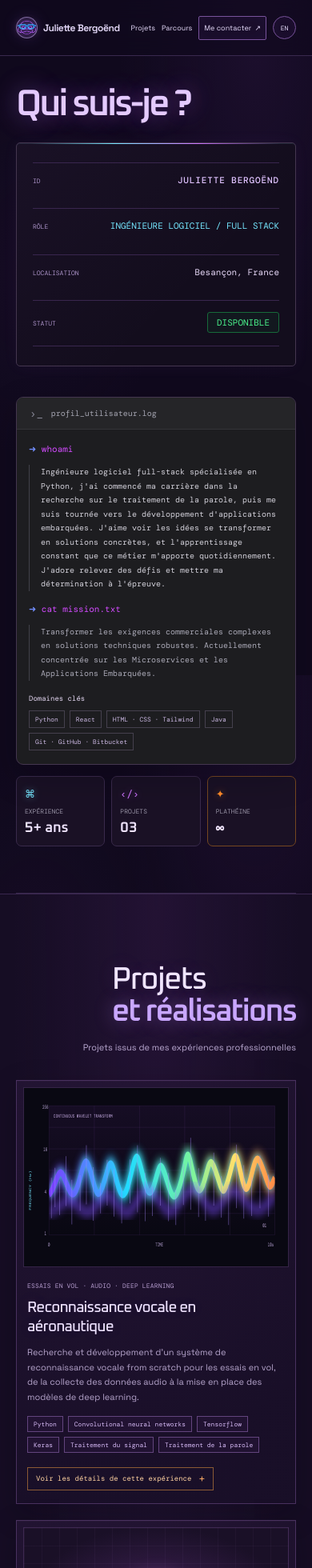
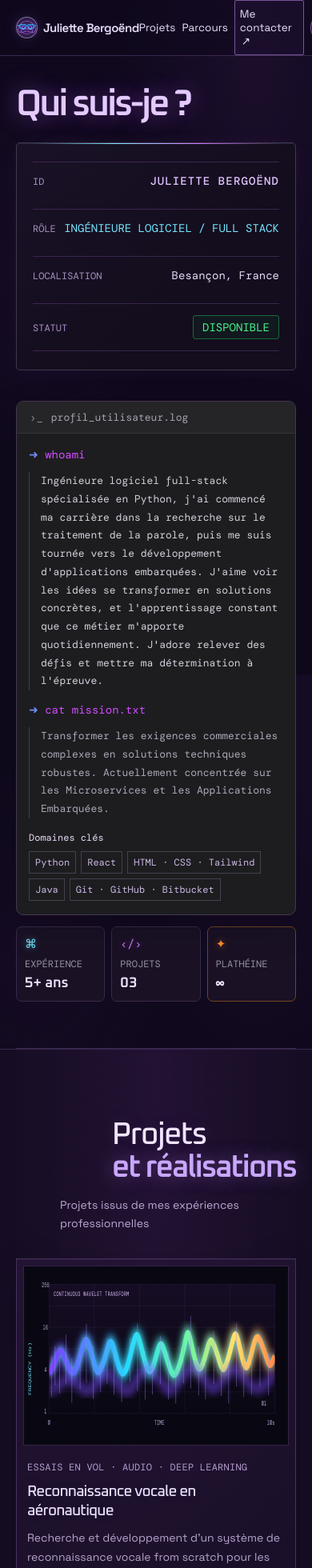
Before and after one commit to julietteBergoend/git-portfolio, a React (Vite) app in the folder portfolio/: page / in a window 390 px wide. Shown: the top 1960 px of the page at 80% size. Built offline with nearby package versions, Linux system fonts and the light colour scheme.

Commit message:
Bigger text, land on top of page after loading

```diff
--- a/portfolio/src/App.css
+++ b/portfolio/src/App.css
@@ -34,7 +34,7 @@
   place-items: center;
   border-radius: 50%;
   background: var(--accent);
-  font-size: 12px;
+  font-size: 15px;
   letter-spacing: -0.07em;
 }
 
@@ -49,8 +49,8 @@
 .site-nav {
   display: flex;
   align-items: center;
-  gap: 25px;
-  font-size: 12px;
+  gap: 30px;
+  font-size: 15px;
 }
 
 .site-nav > a:not(.nav-contact),
@@ -87,7 +87,7 @@
   border-radius: 50%;
   background: transparent;
   font-family: var(--mono);
-  font-size: 9px;
+  font-size: 12px;
   cursor: pointer;
   transition: background 180ms ease, border-color 180ms ease;
 }
@@ -117,7 +117,7 @@
   margin: 0;
   color: var(--muted);
   font-family: var(--mono);
-  font-size: 10px;
+  font-size: 13px;
   letter-spacing: 0.035em;
   line-height: 1.7;
   text-transform: uppercase;
@@ -167,7 +167,7 @@
   max-width: 290px;
   margin: 0;
   color: var(--muted);
-  font-size: 13px;
+  font-size: 15px;
   line-height: 1.75;
 }
 
@@ -178,7 +178,7 @@
   gap: 9px;
   padding-bottom: 5px;
   border-bottom: 1px solid var(--ink);
-  font-size: 11px;
+  font-size: 14px;
   font-weight: 500;
   white-space: nowrap;
   transition: gap 180ms ease;
@@ -296,7 +296,7 @@
   right: 24px;
   bottom: 23px;
   font-family: var(--mono);
-  font-size: 9px;
+  font-size: 12px;
 }
 
 .art-stamp {
@@ -310,7 +310,7 @@
   border: 1px solid var(--ink);
   border-radius: 50%;
   font-family: var(--mono);
-  font-size: 7px;
+  font-size: 10px;
   line-height: 1.5;
   text-align: center;
   transform: rotate(12deg);
@@ -334,7 +334,7 @@
   gap: 15px;
   color: var(--muted);
   font-family: var(--mono);
-  font-size: 9px;
+  font-size: 12px;
   text-transform: uppercase;
 }
 
@@ -370,7 +370,7 @@
   max-width: 245px;
   margin: 0 0 3px;
   color: var(--muted);
-  font-size: 12px;
+  font-size: 15px;
   line-height: 1.7;
 }
 
@@ -393,7 +393,7 @@
   gap: 14px;
   color: #7d8f39;
   font-family: var(--mono);
-  font-size: 10px;
+  font-size: 13px;
 }
 
 .timeline-line {
@@ -419,7 +419,7 @@
   margin: 0 0 7px;
   color: var(--muted);
   font-family: var(--mono);
-  font-size: 9px;
+  font-size: 12px;
   letter-spacing: 0.02em;
   text-transform: uppercase;
 }
@@ -435,7 +435,7 @@
 .experience-company {
   margin: 5px 0 0;
   color: var(--muted);
-  font-size: 11px;
+  font-size: 14px;
 }
 
 .experience-company span,
@@ -453,12 +453,12 @@
   border: 1px solid var(--line);
   border-radius: 50%;
   color: #74746b;
-  font-size: 13px;
+  font-size: 15px;
 }
 
 .experience-summary {
   margin: 18px 0 9px;
-  font-size: 13px;
+  font-size: 15px;
   font-weight: 500;
   line-height: 1.65;
 }
@@ -469,7 +469,7 @@
   margin: 0;
   padding: 0;
   color: var(--muted);
-  font-size: 11px;
+  font-size: 14px;
   line-height: 1.65;
   list-style: none;
 }
@@ -571,7 +571,7 @@
   bottom: 13px;
   color: #24231f9c;
   font-family: var(--mono);
-  font-size: 9px;
+  font-size: 12px;
 }
 
 .project-info {
@@ -582,7 +582,7 @@
   margin: 0 0 8px;
   color: var(--muted);
   font-family: var(--mono);
-  font-size: 8px;
+  font-size: 12px;
   letter-spacing: 0.02em;
   text-transform: uppercase;
 }
@@ -597,7 +597,7 @@
 .project-description {
   margin: 9px 0 0;
   color: #696861;
-  font-size: 11px;
+  font-size: 14px;
   line-height: 1.7;
 }
 
@@ -680,14 +680,14 @@
   flex: 0 0 auto;
   color: #a991c5;
   font-family: var(--mono);
-  font-size: 10px;
+  font-size: 13px;
   text-transform: uppercase;
 }
 
 .profile-fact strong {
   color: #e7d8f8;
   font-family: var(--mono);
-  font-size: 13px;
+  font-size: 15px;
   font-weight: 400;
   text-align: right;
 }
@@ -710,7 +710,7 @@
   border-radius: 3px;
   background: #0c6d321c;
   color: #4af28b;
-  font-size: 10px;
+  font-size: 13px;
   text-transform: uppercase;
 }
 
@@ -740,7 +740,7 @@
   background: #252528;
   color: #a4a4b0;
   font-family: var(--mono);
-  font-size: 10px;
+  font-size: 13px;
 }
 
 .terminal-titlebar > span:first-child {
@@ -758,7 +758,7 @@
   margin: 0 0 13px;
   color: #d34bff;
   font-family: var(--mono);
-  font-size: 11px;
+  font-size: 14px;
 }
 
 .terminal-command span {
@@ -771,7 +771,7 @@
   border-left: 1px solid #414149;
   color: #d2d0d9;
   font-family: var(--mono);
-  font-size: 11px;
+  font-size: 14px;
   line-height: 1.75;
 }
 
@@ -783,7 +783,7 @@
   margin: 16px 0 9px;
   color: #e6d9f4;
   font-family: var(--mono);
-  font-size: 9px;
+  font-size: 12px;
 }
 
 .terminal-skills {
@@ -800,7 +800,7 @@
   border: 1px solid #45404e;
   color: #bcb1cf;
   font-family: var(--mono);
-  font-size: 8px;
+  font-size: 12px;
 }
 
 .profile-stats {
@@ -824,7 +824,7 @@
 .profile-stat-icon {
   color: var(--cyan);
   font-family: var(--mono);
-  font-size: 13px;
+  font-size: 15px;
   text-shadow: 0 0 10px #75e7ff76;
 }
 
@@ -842,7 +842,7 @@
   margin: 7px 0 5px;
   color: #9691a3;
   font-family: var(--mono);
-  font-size: 8px;
+  font-size: 12px;
   text-transform: uppercase;
 }
 
@@ -866,13 +866,13 @@
   gap: 14px;
   padding: 11px 0;
   border-bottom: 1px solid var(--line);
-  font-size: 11px;
+  font-size: 14px;
 }
 
 .skills-list li span:last-child {
   color: var(--muted);
   font-family: var(--mono);
-  font-size: 9px;
+  font-size: 12px;
   text-align: right;
 }
 
@@ -888,7 +888,7 @@
 .education-item > p:last-child {
   margin: 7px 0 0;
   color: var(--muted);
-  font-size: 10px;
+  font-size: 13px;
   line-height: 1.6;
 }
 
@@ -927,7 +927,7 @@
 .publication-summary {
   margin: 0;
   color: var(--muted);
-  font-size: 10px;
+  font-size: 13px;
   line-height: 1.7;
 }
 
@@ -946,7 +946,7 @@
   gap: 8px;
   padding-bottom: 5px;
   border-bottom: 1px solid var(--ink);
-  font-size: 10px;
+  font-size: 13px;
   white-space: nowrap;
 }
 
@@ -973,7 +973,7 @@
 .contact-intro {
   margin: 0;
   color: var(--muted);
-  font-size: 12px;
+  font-size: 15px;
 }
 
 .contact-links {
@@ -990,7 +990,7 @@
   gap: 9px;
   padding-bottom: 5px;
   border-bottom: 1px solid var(--ink);
-  font-size: 12px;
+  font-size: 15px;
 }
 
 .contact-link .arrow-icon {
@@ -1019,13 +1019,13 @@
 }
 
 .footer-wordmark {
-  font-size: 12px;
+  font-size: 15px;
 }
 
 .footer-wordmark .wordmark-mark {
   width: 24px;
   height: 24px;
-  font-size: 10px;
+  font-size: 13px;
 }
 
 .footer-wordmark .wordmark-platy {
@@ -1036,7 +1036,7 @@
 .site-footer > p,
 .back-to-top {
   color: var(--muted);
-  font-size: 10px;
+  font-size: 13px;
 }
 
 .site-footer > p span {
@@ -1054,7 +1054,7 @@
   }
 
   .site-nav {
-    gap: 16px;
+    gap: 20px;
   }
 
   .hero {
@@ -1119,7 +1119,7 @@
 
   .wordmark {
     gap: 7px;
-    font-size: 12px;
+    font-size: 15px;
   }
 
   .wordmark-mark {
@@ -1129,7 +1129,7 @@
 
   .site-nav {
     gap: 11px;
-    font-size: 10px;
+    font-size: 13px;
   }
 
   .nav-contact {
@@ -1143,7 +1143,7 @@
   .language-toggle {
     width: 29px;
     height: 29px;
-    font-size: 8px;
+    font-size: 12px;
   }
 
   .hero {
@@ -1158,7 +1158,7 @@
   }
 
   .eyebrow {
-    font-size: 8px;
+    font-size: 12px;
   }
 
   .hero h1 {
@@ -1176,7 +1176,7 @@
 
   .hero-intro {
     max-width: 310px;
-    font-size: 12px;
+    font-size: 15px;
   }
 
   .hero-art {
@@ -1207,12 +1207,12 @@
     right: 17px;
     width: 63px;
     height: 63px;
-    font-size: 6px;
+    font-size: 10px;
   }
 
   .hero-index {
     bottom: 27px;
-    font-size: 8px;
+    font-size: 12px;
   }
 
   .work-section,
@@ -1234,7 +1234,7 @@
 
   .section-aside {
     max-width: 295px;
-    font-size: 11px;
+    font-size: 14px;
   }
 
   .experience-item {
@@ -1244,7 +1244,7 @@
   }
 
   .experience-index {
-    font-size: 9px;
+    font-size: 12px;
   }
 
   .experience-heading h3 {
@@ -1252,17 +1252,17 @@
   }
 
   .experience-company {
-    font-size: 10px;
+    font-size: 13px;
     line-height: 1.6;
   }
 
   .experience-summary {
     margin-top: 14px;
-    font-size: 12px;
+    font-size: 15px;
   }
 
   .experience-main ul {
-    font-size: 10px;
+    font-size: 13px;
   }
 
   .project-list {
@@ -1307,11 +1307,11 @@
   }
 
   .profile-fact span {
-    font-size: 8px;
+    font-size: 12px;
   }
 
   .profile-fact strong {
-    font-size: 11px;
+    font-size: 14px;
   }
 
   .profile-heading {
@@ -1327,7 +1327,7 @@
   }
 
   .terminal-text {
-    font-size: 10px;
+    font-size: 13px;
   }
 
   .profile-stats {
@@ -1384,7 +1384,7 @@
   }
 
   .contact-link {
-    font-size: 10px;
+    font-size: 13px;
   }
 
   .site-footer {
@@ -1481,7 +1481,7 @@
 .loader-star-three {
   right: 20%;
   bottom: 12%;
-  font-size: 12px;
+  font-size: 15px;
   animation-delay: 650ms;
 }
 
@@ -1504,7 +1504,7 @@
   margin-top: 7px;
   color: #a991c5;
   font-family: var(--mono);
-  font-size: 9px;
+  font-size: 12px;
   letter-spacing: 0.09em;
   text-transform: uppercase;
 }
@@ -1622,7 +1622,7 @@ body.loading-active {
 
 .site-nav {
   font-family: var(--mono);
-  font-size: 10px;
+  font-size: 16px;
 }
 
 .site-nav > a:not(.nav-contact):hover,
@@ -1658,7 +1658,7 @@ body.loading-active {
 .eyebrow {
   color: #b7a3d4;
   font-family: var(--mono);
-  font-size: 9px;
+  font-size: 12px;
   letter-spacing: 0.1em;
 }
 
@@ -1996,7 +1996,7 @@ body.loading-active {
 .cwt-number {
   fill: #b7a3d4;
   font-family: var(--mono);
-  font-size: 10px;
+  font-size: 13px;
 }
 
 .cwt-axis-labels text {
@@ -2005,12 +2005,12 @@ body.loading-active {
 
 .cwt-axis-labels text:last-child {
   fill: #75e7ff;
-  font-size: 9px;
+  font-size: 12px;
 }
 
 .cwt-label {
   fill: #e0c3ff;
-  font-size: 9px;
+  font-size: 12px;
   letter-spacing: 1px;
 }
 
@@ -2061,7 +2061,7 @@ body.loading-active {
 .project-description {
   min-height: 57px;
   color: #b5a4cb;
-  font-size: 11px;
+  font-size: 14px;
 }
 
 .project-skills {
@@ -2079,7 +2079,7 @@ body.loading-active {
   background: #a15de50c;
   color: #d5b9f4;
   font-family: var(--mono);
-  font-size: 8px;
+  font-size: 12px;
   line-height: 1;
   transition:
     border-color 200ms ease,
@@ -2113,7 +2113,7 @@ body.loading-active {
   border: 1px solid #8b5a34;
   color: #ffd2a1;
   font-family: var(--mono);
-  font-size: 9px;
+  font-size: 12px;
   cursor: pointer;
   list-style: none;
   transition:
@@ -2130,7 +2130,7 @@ body.loading-active {
 .project-details summary::after {
   content: '+';
   color: #ffad68;
-  font-size: 13px;
+  font-size: 15px;
   line-height: 1;
 }
 
@@ -2153,7 +2153,7 @@ body.loading-active {
 .project-experience-role {
   margin: 14px 0 8px;
   color: #e4d1f6;
-  font-size: 11px;
+  font-size: 14px;
   font-weight: 600;
 }
 
@@ -2163,7 +2163,7 @@ body.loading-active {
   margin: 0;
   padding-left: 17px;
   color: #b5a4cb;
-  font-size: 10px;
+  font-size: 13px;
   line-height: 1.65;
 }
 
@@ -2370,7 +2370,7 @@ button {
 @media (max-width: 620px) {
   .site-nav {
     gap: 8px;
-    font-size: 9px;
+    font-size: 13.5px;
   }
 
   .nav-contact {
--- a/portfolio/src/App.tsx
+++ b/portfolio/src/App.tsx
@@ -47,6 +47,20 @@ function App() {
       document.body.classList.remove('loading-active')
     }
   }, [])
+
+  useEffect(() => {
+    if (isLoading) {
+      return
+    }
+
+    const navigation = performance.getEntriesByType(
+      'navigation',
+    )[0] as PerformanceNavigationTiming | undefined
+
+    if (navigation?.type === 'reload') {
+      window.scrollTo({ top: 0, behavior: 'instant' })
+    }
+  }, [isLoading])
 
   useEffect(() => {
     document.documentElement.lang = language
```
